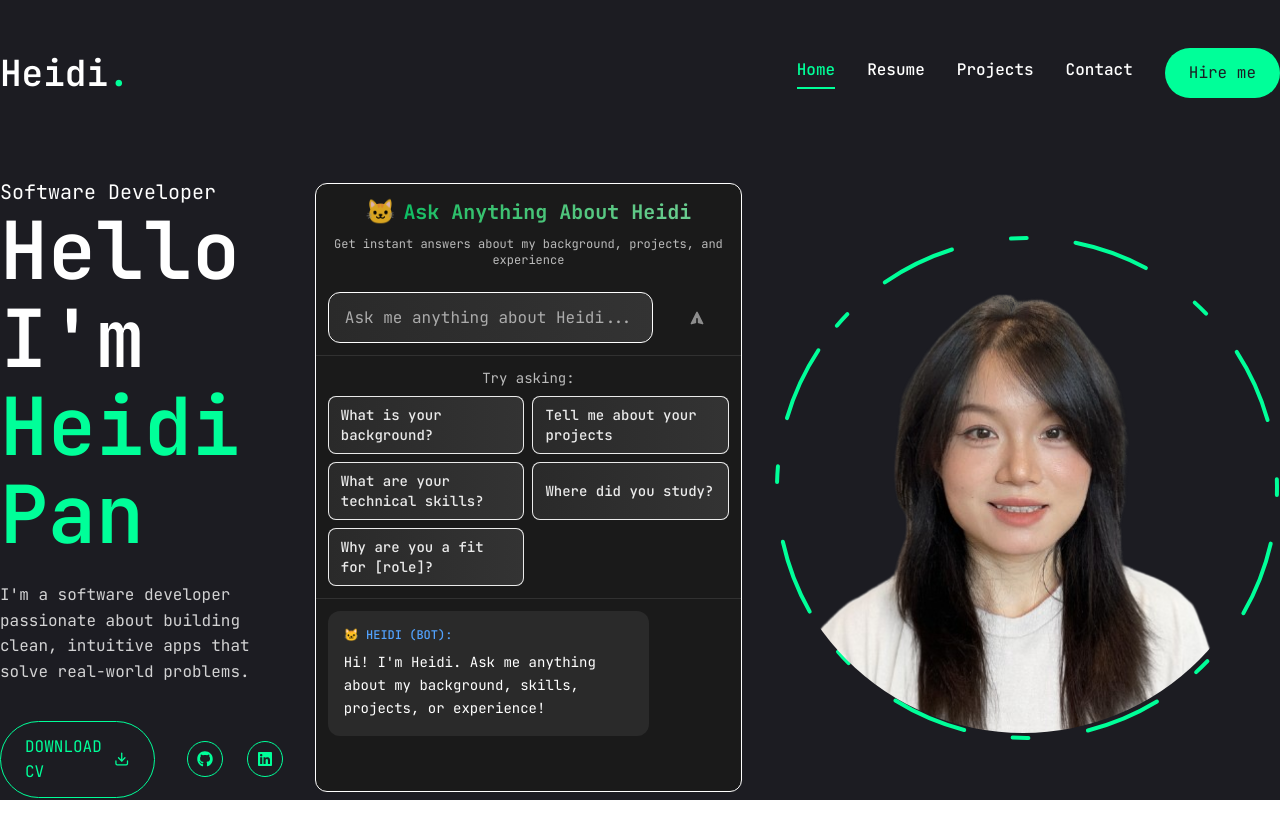
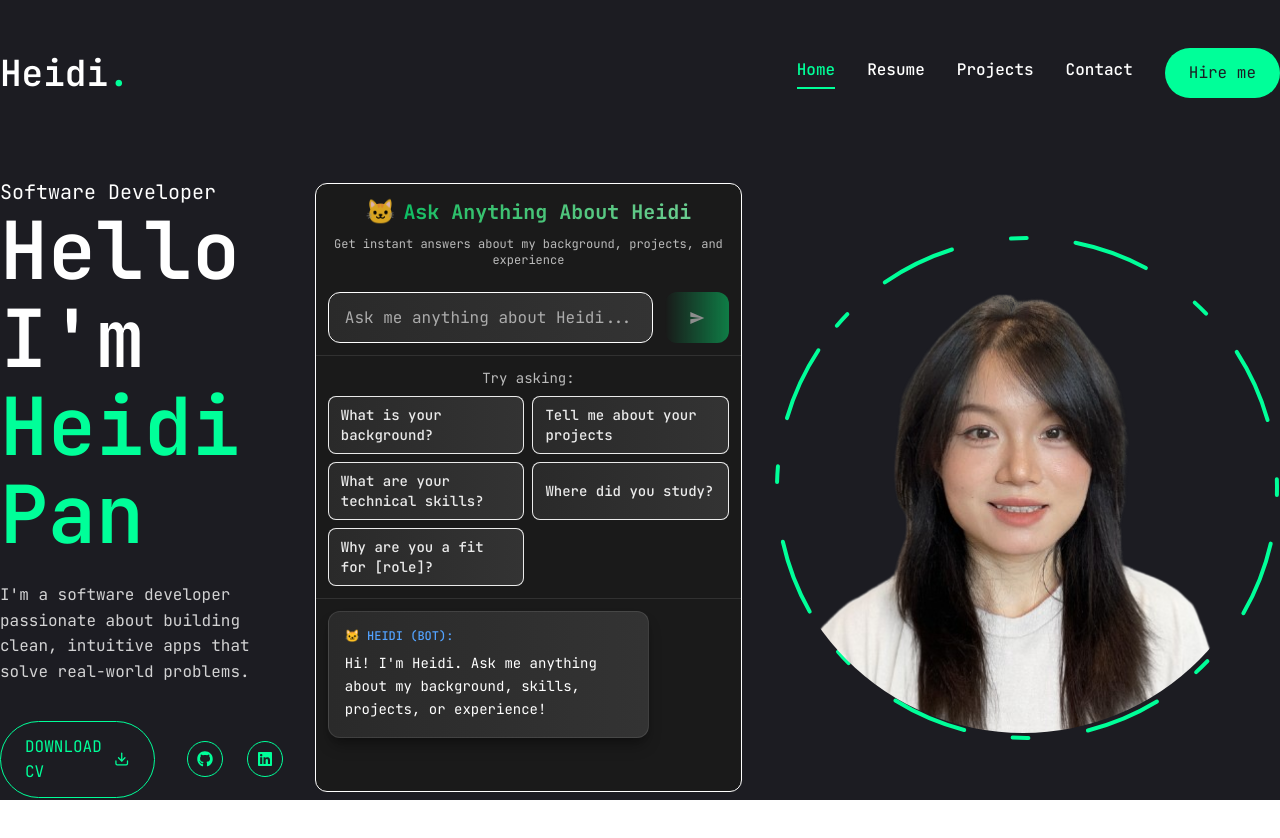
Before and after one commit to Helloalpacaa/portfolio, a Next.js app: page / in a window 1280 px wide. Shown: the top 838 px of the page. Built offline with nearby package versions, Linux system fonts and the light colour scheme.

Commit message:
update chatbot ui

```diff
--- a/src/components/EmbeddedChatBot.tsx
+++ b/src/components/EmbeddedChatBot.tsx
@@ -127,10 +127,10 @@ const EmbeddedChatBot = () => {
           <button
             onClick={() => sendMessage()}
             disabled={isLoading || !inputMessage.trim()}
-            className="bg-accent text-primary px-6 py-3 rounded-xl hover:bg-accent/80 disabled:opacity-50 disabled:cursor-not-allowed transition-colors flex items-center gap-2"
+            className="bg-gradient-to-r from-accent to-green-400 text-primary px-6 py-3 rounded-xl hover:from-accent/90 hover:to-green-400/90 hover:shadow-lg hover:shadow-accent/30 hover:scale-105 disabled:opacity-50 disabled:cursor-not-allowed disabled:hover:scale-100 transition-all duration-300 flex items-center gap-2 font-medium"
           >
-            <svg className="w-4 h-4" fill="currentColor" viewBox="0 0 20 20">
-              <path d="M10.894 2.553a1 1 0 00-1.788 0l-7 14a1 1 0 001.169 1.409l5-1.429A1 1 0 009 15.571V11a1 1 0 112 0v4.571a1 1 0 00.725.962l5 1.428a1 1 0 001.17-1.408l-7-14z" />
+            <svg className="w-4 h-4" fill="currentColor" viewBox="0 0 24 24">
+              <path d="M2.01 21L23 12 2.01 3 2 10l15 2-15 2z"/>
             </svg>
           </button>
         </div>
@@ -165,10 +165,10 @@ const EmbeddedChatBot = () => {
             >
               <div className="flex items-start gap-3 max-w-[80%]">
                 <div
-                  className={`p-4 rounded-xl ${
+                  className={`p-4 rounded-xl shadow-lg ${
                     message.isUser
-                      ? "bg-accent text-primary"
-                      : "bg-[#2a2a2a] text-white"
+                      ? "bg-accent text-primary shadow-accent/20"
+                      : "bg-gradient-to-r from-[#2a2a2a] to-[#333333] text-white shadow-black/30 border border-white/10"
                   }`}
                 >
                   {!message.isUser && (
@@ -182,7 +182,7 @@ const EmbeddedChatBot = () => {
           {isLoading && (
             <div className="flex justify-start">
               <div className="flex items-start gap-3">
-                <div className="bg-[#2a2a2a] text-white p-4 rounded-xl">
+                <div className="bg-gradient-to-r from-[#2a2a2a] to-[#333333] text-white p-4 rounded-xl shadow-lg shadow-black/30 border border-white/10">
                   <p className="text-xs text-blue-400 mb-2 font-medium">🐱 HEIDI (BOT):</p>
                   <div className="flex space-x-2">
                     <div className="w-2 h-2 bg-white/60 rounded-full animate-bounce"></div>
```
